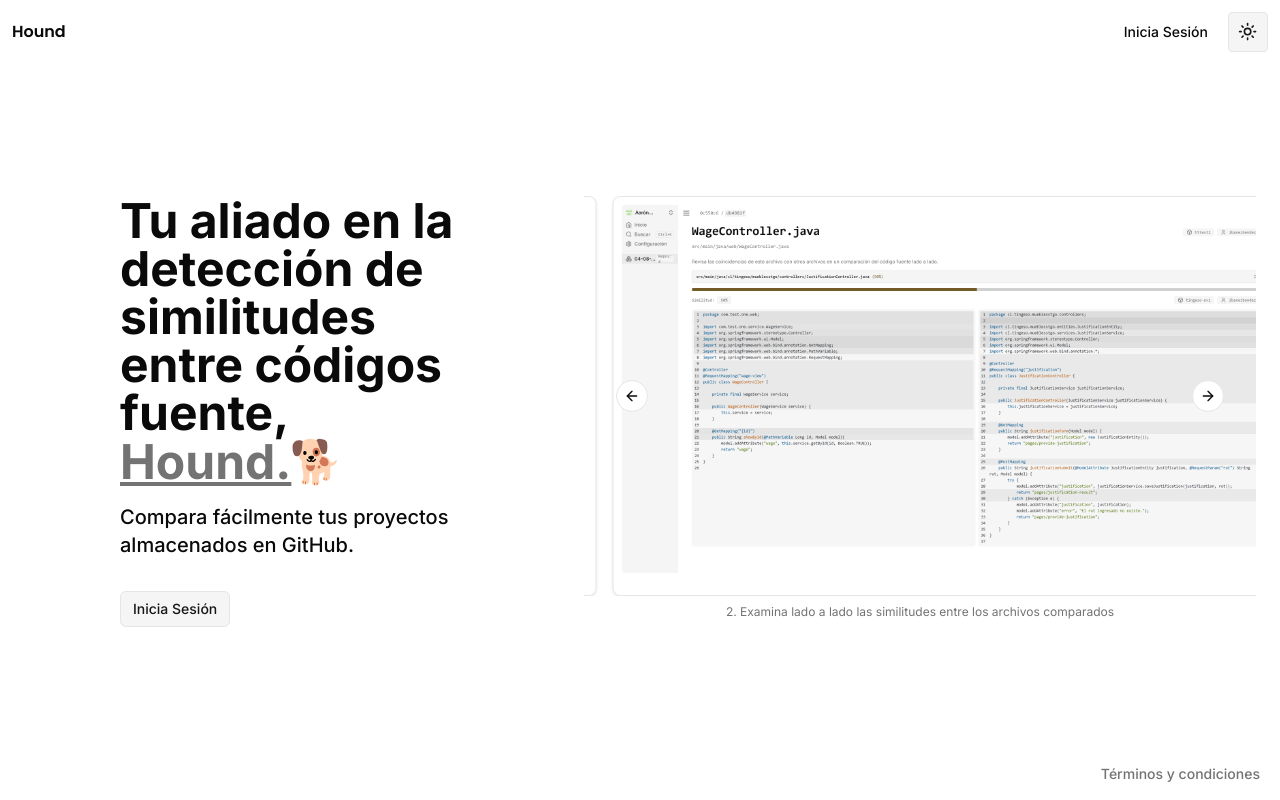
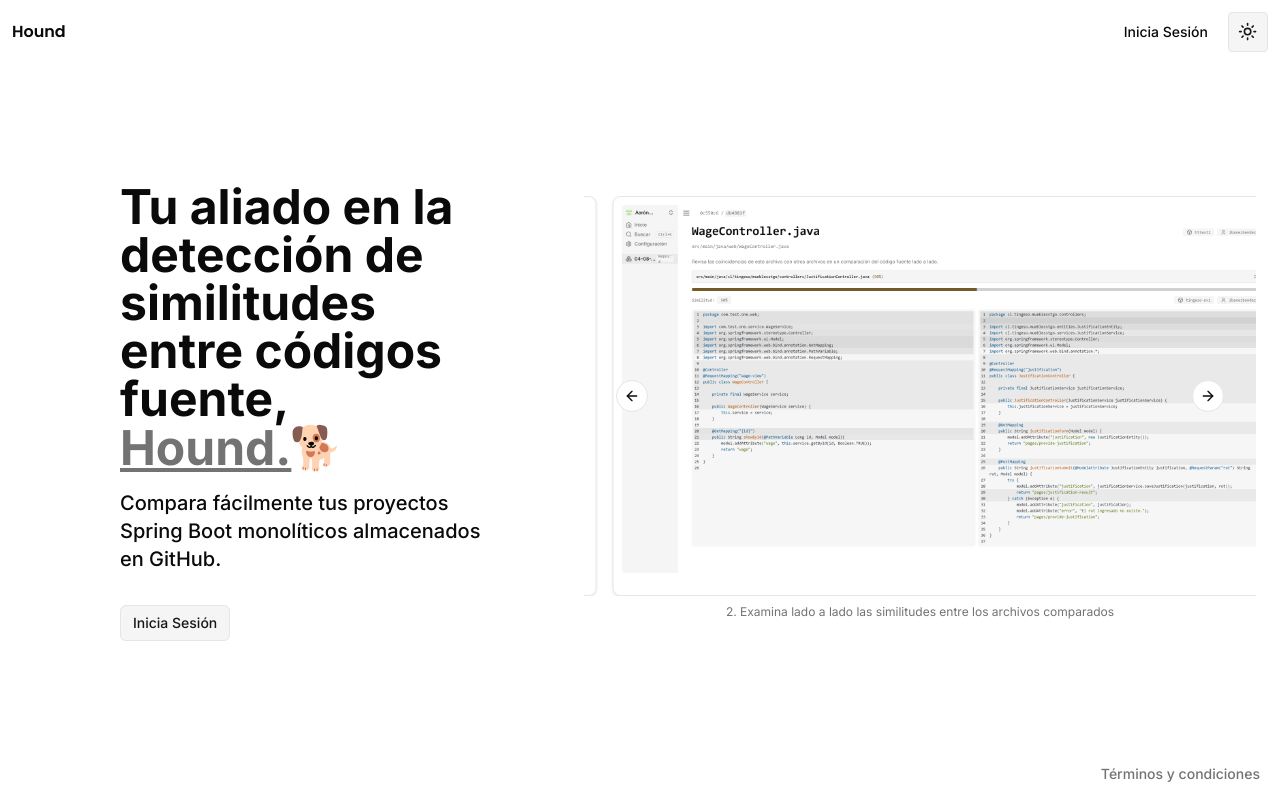
Before and after one commit to ibanezbendezu/hound-client, a Next.js app: page / in a window 1280 px wide. Built offline with nearby package versions, Linux system fonts and the light colour scheme.

Commit message:
new text in Home and Heading components

```diff
--- a/app/(main)/home/page.tsx
+++ b/app/(main)/home/page.tsx
@@ -21,7 +21,7 @@
             <div className="py-4 flex items-center gap-2">
                 <ArrowUpLeft className="h-5 w-5 text-current"/>
                 <p className="text-sm font-normal text-muted-foreground">
-                    Puedes buscar repositorios haciendo click allí.
+                    Puedes buscar proyectos Spring Boot haciendo click allí.
                 </p>
             </div>
             <div className="py-2 flex items-center gap-2">
@@ -32,7 +32,7 @@
             </div>
             <div className="py-10 flex items-center gap-2 justify-end">
                 <p className="text-sm font-normal text-muted-foreground">
-                    Los repositorios seleccionados aparecerán en el carrito.
+                    Los repositorios seleccionados aparecerán en el carrito en la parte superior derecha.
                 </p>
                 <ArrowUp className="h-5 w-5 text-current"/>
             </div>
--- a/app/(marketing)/_components/heading.tsx
+++ b/app/(marketing)/_components/heading.tsx
@@ -21,7 +21,7 @@
                 </span>
             </h1>
             <h3 className="text-left text-sm sm:text-lg md:text-xl font-medium">
-                Compara fácilmente tus proyectos almacenados en GitHub.
+                Compara fácilmente tus proyectos Spring Boot monolíticos almacenados en GitHub.
             </h3>
             <div className="pt-4">
                 <Button variant="normal" size="sm" asChild>
--- a/app/(marketing)/_components/heading2.tsx
+++ b/app/(marketing)/_components/heading2.tsx
@@ -9,7 +9,7 @@
                 <span className="underline">Hound.</span>
             </h1>
             <h3 className="text-sm sm:text-lg md:text-xl font-medium">
-                Compara fácilmente tus proyectos almacenados en GitHub.
+                Compara fácilmente tus proyectos Spring Boot monolíticos almacenados en GitHub.
             </h3>
         </div>
     );
```
